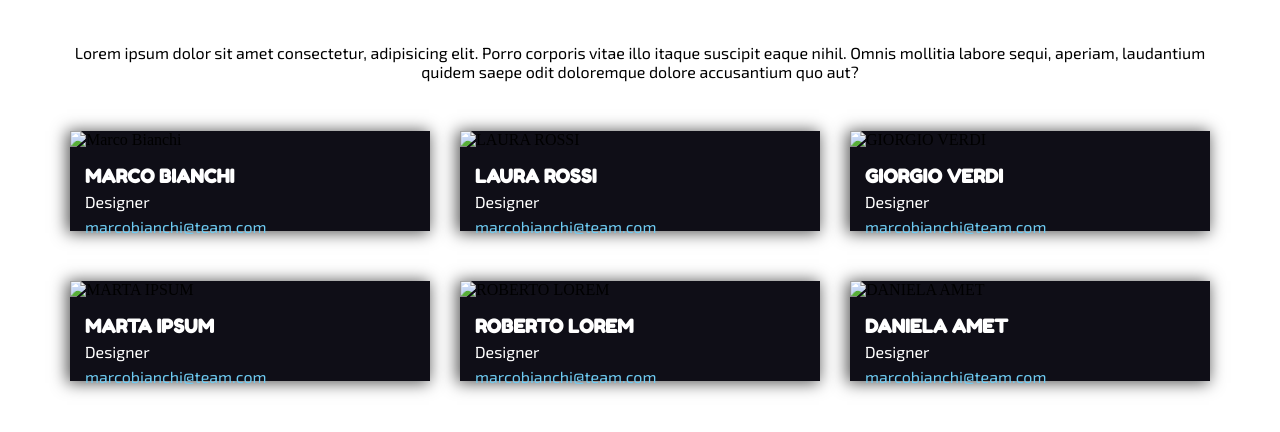
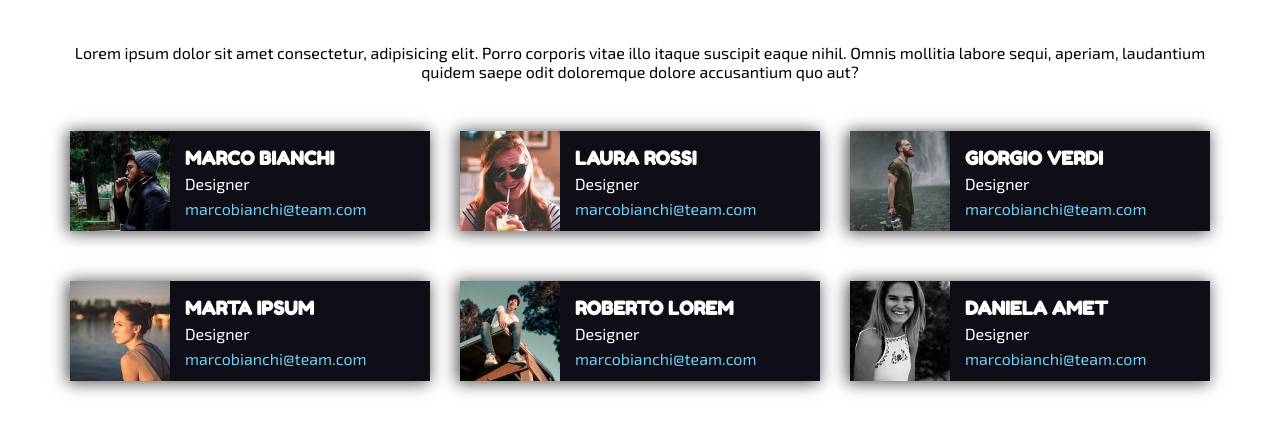
Before and after one commit to FilippoBonafini/html-css-float-cards, a plain HTML site: page index.html in a window 1280 px wide. Shown: the part 114-546 px from the top of the page. Drawn offline with Linux system fonts and the light colour scheme; the site is published under a folder, as on GitHub Pages, so addresses that start at the root find nothing.

Commit message:
correzione img

```diff
--- a/index.html
+++ b/index.html
@@ -63,7 +63,7 @@
 
                         <div class="img">
 
-                            <img src="/img/male1.png" alt="Marco Bianchi">
+                            <img src="img/male1.png" alt="Marco Bianchi">
 
                         </div>
 
@@ -83,7 +83,7 @@
 
                         <div class="img">
 
-                            <img src="/img/female1.png" alt="LAURA ROSSI">
+                            <img src="img/female1.png" alt="LAURA ROSSI">
 
                         </div>
 
@@ -103,7 +103,7 @@
 
                         <div class="img">
 
-                            <img src="/img/male2.png" alt="GIORGIO VERDI">
+                            <img src="img/male2.png" alt="GIORGIO VERDI">
 
                         </div>
 
@@ -123,7 +123,7 @@
 
                         <div class="img">
 
-                            <img src="/img/female2.png" alt="MARTA IPSUM">
+                            <img src="img/female2.png" alt="MARTA IPSUM">
 
                         </div>
 
@@ -143,7 +143,7 @@
 
                         <div class="img">
 
-                            <img src="/img/male3.png" alt="ROBERTO LOREM">
+                            <img src="img/male3.png" alt="ROBERTO LOREM">
 
                         </div>
 
@@ -163,7 +163,7 @@
 
                         <div class="img">
 
-                            <img src="/img/female3.png" alt="DANIELA AMET">
+                            <img src="img/female3.png" alt="DANIELA AMET">
 
                         </div>
 
```
